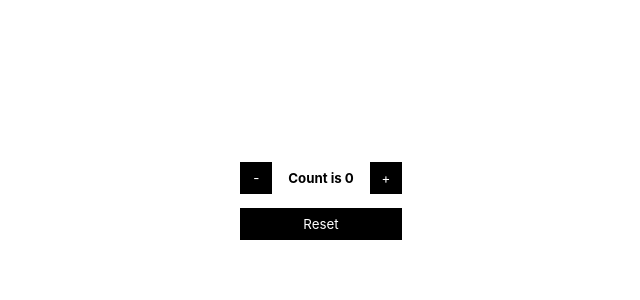
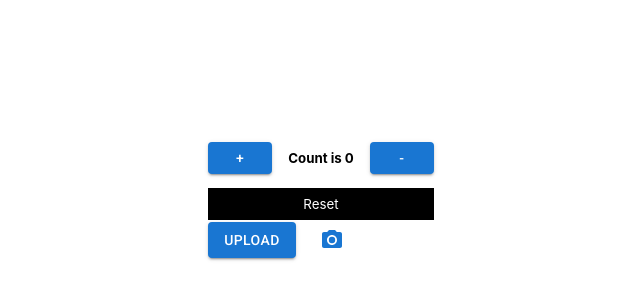
Before and after one commit to Alejandrotorresruizdev/typescript-react-webpack, a React app: page / in a window 1280 px wide. Shown: the part 206-506 px from the top of the page, without its empty margins (319-959 px from the left). Built offline with nearby package versions, Linux system fonts and the light colour scheme.

Commit message:
Añadida librería mui

```diff
--- a/babel.config.js
+++ b/babel.config.js
@@ -1,7 +1,7 @@
 module.exports = {
   presets: [
-    "@babel/preset-env",
-    "@babel/preset-react",
-    "@babel/preset-typescript",
+    '@babel/preset-env',
+    '@babel/preset-react',
+    '@babel/preset-typescript',
   ],
 };
--- a/package.json
+++ b/package.json
@@ -40,6 +40,10 @@
     "webpack-dev-server": "^4.9.3"
   },
   "dependencies": {
+    "@emotion/react": "^11.9.3",
+    "@emotion/styled": "^11.9.3",
+    "@mui/icons-material": "^5.8.4",
+    "@mui/material": "^5.9.0",
     "@types/react": "^18.0.15",
     "@types/react-dom": "^18.0.6",
     "react": "^18.2.0",
--- a/src/HelloWorld.tsx
+++ b/src/HelloWorld.tsx
@@ -1,4 +1,8 @@
 import React, { useState } from 'react';
+import Button from '@mui/material/Button';
+import IconButton from '@mui/material/IconButton';
+import PhotoCamera from '@mui/icons-material/PhotoCamera';
+import Stack from '@mui/material/Stack';
 
 const HelloWorld = () => {
   const [count, setCount] = useState(0);
@@ -14,12 +18,33 @@ const HelloWorld = () => {
   return (
     <div className="container">
       <div className="actions">
-        <button onClick={handleDecrement}>-</button>
+        <Button onClick={handleIncrement} variant="contained">
+          {' '}
+          +{' '}
+        </Button>
         <h5>Count is {count}</h5>
-        <button onClick={handleIncrement}>+</button>
+        <Button onClick={handleDecrement} variant="contained">
+          {' '}
+          -{' '}
+        </Button>
       </div>
 
       <button onClick={() => setCount(0)}>Reset</button>
+
+      <Stack direction="row" alignItems="center" spacing={2}>
+        <Button variant="contained" component="label">
+          Upload
+          <input hidden accept="image/*" multiple type="file" />
+        </Button>
+        <IconButton
+          color="primary"
+          aria-label="upload picture"
+          component="label"
+        >
+          <input hidden accept="image/*" type="file" />
+          <PhotoCamera />
+        </IconButton>
+      </Stack>
     </div>
   );
 };
--- a/src/index.html
+++ b/src/index.html
@@ -5,6 +5,14 @@
     <meta http-equiv="X-UA-Compatible" content="IE=edge">
     <title>React App</title>
     <meta name="viewport" content="width=device-width, initial-scale=1">
+    <link
+  rel="stylesheet"
+  href="https://fonts.googleapis.com/css?family=Roboto:300,400,500,700&display=swap"
+/>
+<link
+  rel="stylesheet"
+  href="https://fonts.googleapis.com/icon?family=Material+Icons"
+/>
   </head>
   <body>
     <div id="root"></div>
--- a/webpack.config.js
+++ b/webpack.config.js
@@ -1,61 +1,54 @@
-/* eslint-disable @typescript-eslint/no-var-requires */
-/* eslint-disable prettier/prettier */
-const path = require("path");
-const HtmlWebpackPlugin = require("html-webpack-plugin");
-const { HotModuleReplacementPlugin } = require("webpack");
+// eslint-disable-next-line @typescript-eslint/no-var-requires
+const path = require('path');
+// eslint-disable-next-line @typescript-eslint/no-var-requires
+const HtmlWebpackPlugin = require('html-webpack-plugin');
 
 const ruleForCss = {
   test: /\.css$/,
-    use: ['style-loader', 'css-loader']
-}
+  use: ['style-loader', 'css-loader'],
+};
 
 const ruleForTypeScript = {
   test: /\.(ts|tsx)$/,
   exclude: /node_modules/,
-    loader: "babel-loader",
+  loader: 'babel-loader',
   options: {
-      "presets": [
+    presets: [
       [
-          "@babel/preset-react",
+        '@babel/preset-react',
         {
-            "runtime": "automatic"
-          }
-        ]
-      ]
-    }
-}
+          runtime: 'automatic',
+        },
+      ],
+    ],
+  },
+};
 
-const rules = [ruleForTypeScript,ruleForCss];
+const rules = [ruleForTypeScript, ruleForCss];
 
-module.exports = (env,argv) => {
-  const {mode} = argv;
+module.exports = (env, argv) => {
+  const { mode } = argv;
   const isProduction = mode === 'production';
 
   return {
     //devtool:'source-map',
-    entry: "./src/App.tsx",
+    entry: './src/App.tsx',
     resolve: {
-      extensions: [".ts", ".tsx", ".js"],
+      extensions: ['.ts', '.tsx', '.js'],
     },
     module: {
-      rules
+      rules,
     },
     output: {
-      chunkFilename: "js/[name].[contenthash].js",
       filename: isProduction ? '[name].[contenthash].js' : 'main.js',
-      path: path.resolve(__dirname, "build"),
-    },
-    optimization: {
-      splitChunks: {
-        chunks: "all",
-      },
+      path: path.resolve(__dirname, 'build'),
     },
     devServer: {
       port: 3333,
-      hot: true,
       open: true,
       static: './build',
       compress: true,
+      historyApiFallback: true,
       client: {
         overlay: {
           errors: true,
@@ -64,11 +57,10 @@ module.exports = (env,argv) => {
       },
     },
     plugins: [
-      new HotModuleReplacementPlugin(),
       new HtmlWebpackPlugin({
         showErrors: true,
-        template: path.join("src/index.html"),
+        template: path.join('src/index.html'),
       }),
     ],
-  }
   };
+};
```
Also changed, not shown: setupTests.js (+1 -1 lines), 7 other files (tests, documents, lock files or other folders). Lines whose indentation alone changed are shown as unchanged.
